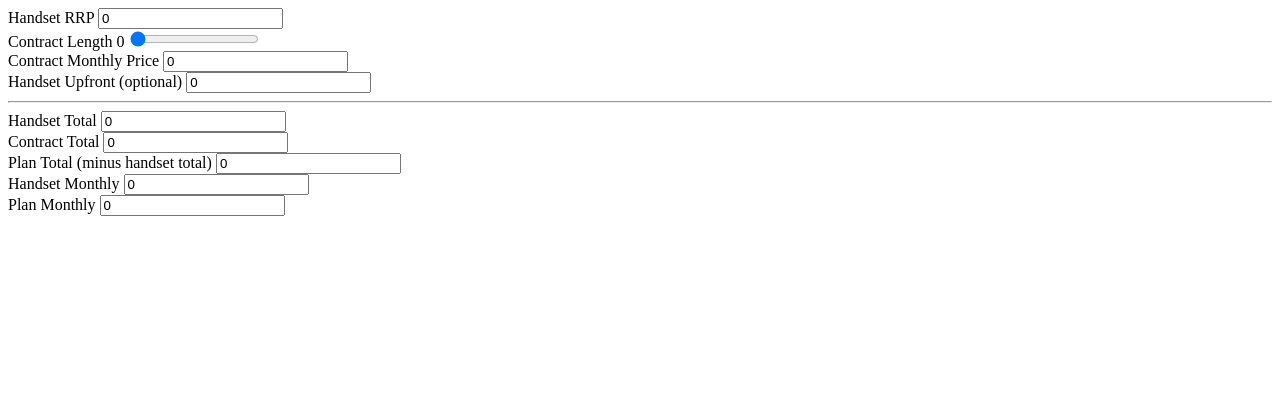
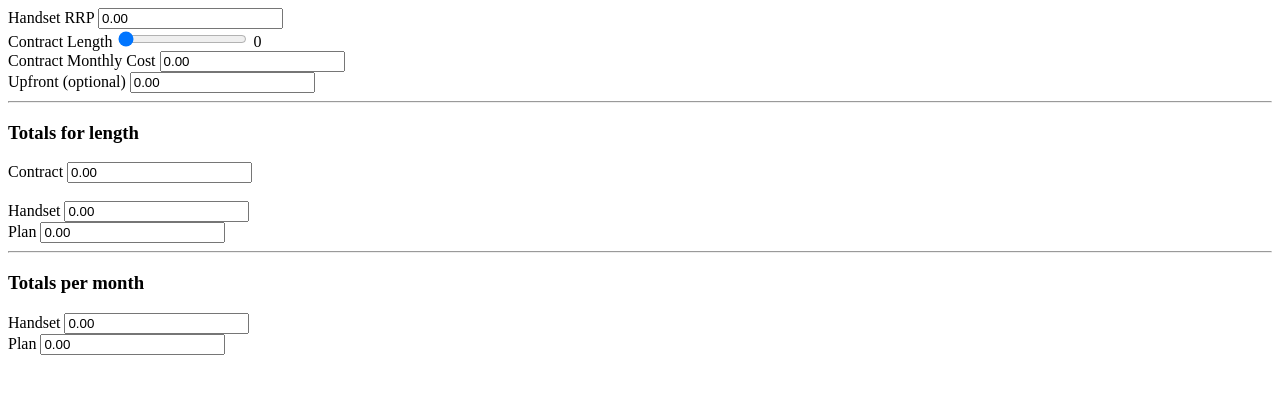
Before and after one commit to joeweller/calc, a plain HTML site: page mobile-contract.html in a window 1280 px wide. Drawn offline with Linux system fonts and the light colour scheme.

Commit message:
updated for precison

```diff
--- a/mobile-contract.html
+++ b/mobile-contract.html
@@ -6,47 +6,48 @@
     </head>
     <body>
         <div>
-            <span id="Error"></span>
+            <label for="HandsetRRP">Handset RRP</label>
+            <input id="HandsetRRP" type="text" value="0.00" />
         </div>
         <div>
-            <label for="HandsetRRP">Handset RRP</label>
-            <input id="HandsetRRP" type="text", value="0" />
+            <label for="ContractLength">Contract Length</label>
+            <input id="ContractLength" type="range" min="0" max="36" step="6" value="0" />
+            <span id="ContractLengthValue">0</span>
         </div>
         <div>
-            <label for="ContractLength">Contract Length <span id="ContractLengthValue">0</span></label>
-            <input id="ContractLength" type="range" min="0" max="36" step="6" value="0" />
+            <label for="ContractMonthly">Contract Monthly Cost</label>
+            <input id="ContractMonthly" type="text" value="0.00" />
         </div>
         <div>
-            <label for="ContractMonthly">Contract Monthly Price</label>
-            <input id="ContractMonthly" type="text", value="0" />
+            <label for="HandsetUpFront">Upfront (optional)</label>
+            <input id="HandsetUpFront" type="text" value="0.00" />
+        </div>
+        <hr>
+        <h3>Totals for length</h3>
+        <div>
+            <label for="ContractTotal">Contract</label>
+            <input id="ContractTotal" type="text" value="0.00" readonly />
+        </div>
+        <br>
+        <div>
+            <label for="HandsetTotal">Handset</label>
+            <input id="HandsetTotal" type="text" value="0.00" readonly />
         </div>
         <div>
-            <label for="HandsetUpFront">Handset Upfront (optional)</label>
-            <input id="HandsetUpFront" type="text", value="0" />
+            <label for="PlanTotal">Plan</label>
+            <input id="PlanTotal" type="text" value="0.00" readonly />
         </div>
         <hr>
+        <h3>Totals per month</h3>
         <div>
-            <label for="HandsetTotal">Handset Total</label>
-            <input id="HandsetTotal" type="text" value="0" readonly />
+            <label for="HandsetMonthly">Handset</label>
+            <input id="HandsetMonthly" type="text" value="0.00" readonly />
         </div>
         <div>
-            <label for="ContractTotal">Contract Total</label>
-            <input id="ContractTotal" type="text" value="0" readonly />
-        </div>
-        <div>
-            <label for="PlanTotal">Plan Total (minus handset total)</label>
-            <input id="PlanTotal" type="text" value="0" readonly />
-        </div>
-        <div>
-            <label for="HandsetMonthly">Handset Monthly</label>
-            <input id="HandsetMonthly" type="text" value="0" readonly />
-        </div>
-        <div>
-            <label for="PlanMonthly">Plan Monthly</label>
-            <input id="PlanMonthly" type="text" value="0" readonly />
+            <label for="PlanMonthly">Plan</label>
+            <input id="PlanMonthly" type="text" value="0.00" readonly />
         </div>
         <script>
-
             document.getElementById("ContractLength").addEventListener('input', (node) => {
                 setElementInnerHtmlById('ContractLengthValue', node.target.value)
                 calculateResult();
@@ -65,10 +66,10 @@
             })
 
             const calculateResult = function() {
-                let handsetRRP = getFloatFromElementId("HandsetRRP")
+                let handsetRRP = getCurrencyFromElementId("HandsetRRP")
                 let contractLength = getIntFromElementId("ContractLength")
-                let contractMonthlyCost = getFloatFromElementId("ContractMonthly")
-                let handsetUpFront = getFloatFromElementId("HandsetUpFront")
+                let contractMonthlyCost = getCurrencyFromElementId("ContractMonthly")
+                let handsetUpFront = getCurrencyFromElementId("HandsetUpFront")
 
                 let handsetTotal = handsetRRP - handsetUpFront
                 let contractTotal = contractLength * contractMonthlyCost;
@@ -76,13 +77,12 @@
                 let planMonthly = planTotal / contractLength;
                 let handsetMonthly = handsetTotal / contractLength;
 
-                setElementValueById("HandsetTotal", handsetTotal.toFixed(2))
-                setElementValueById("ContractTotal", contractTotal.toFixed(2))
-                setElementValueById("PlanTotal", planTotal.toFixed(2))
-                setElementValueById("PlanMonthly", planMonthly.toFixed(2))
-                setElementValueById("HandsetMonthly", handsetMonthly.toFixed(2))
+                setElementValueById("HandsetTotal", convertToDecimal(handsetTotal))
+                setElementValueById("ContractTotal", convertToDecimal(contractTotal))
+                setElementValueById("PlanTotal", convertToDecimal(planTotal))
+                setElementValueById("PlanMonthly", convertToDecimal(planMonthly))
+                setElementValueById("HandsetMonthly", convertToDecimal(handsetMonthly))
             }
-
         </script>
     </body>
 </html>
```
